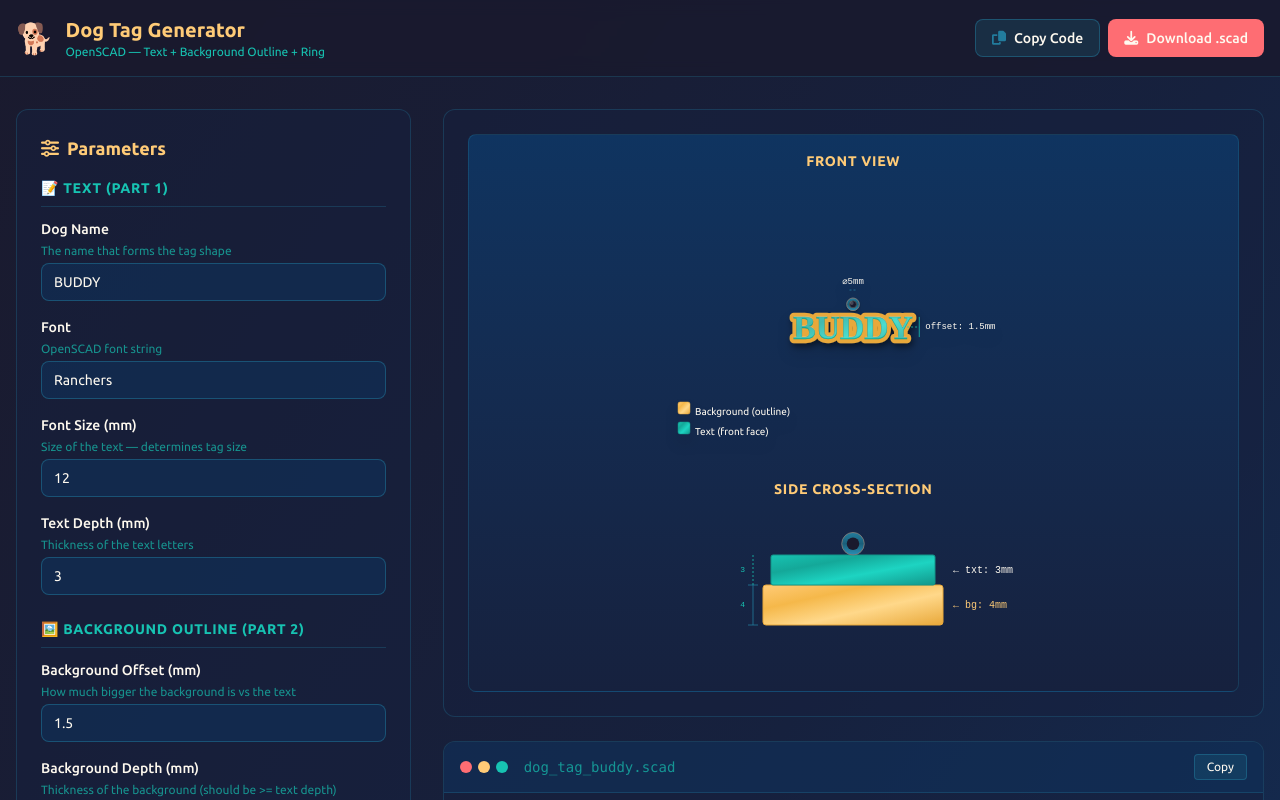
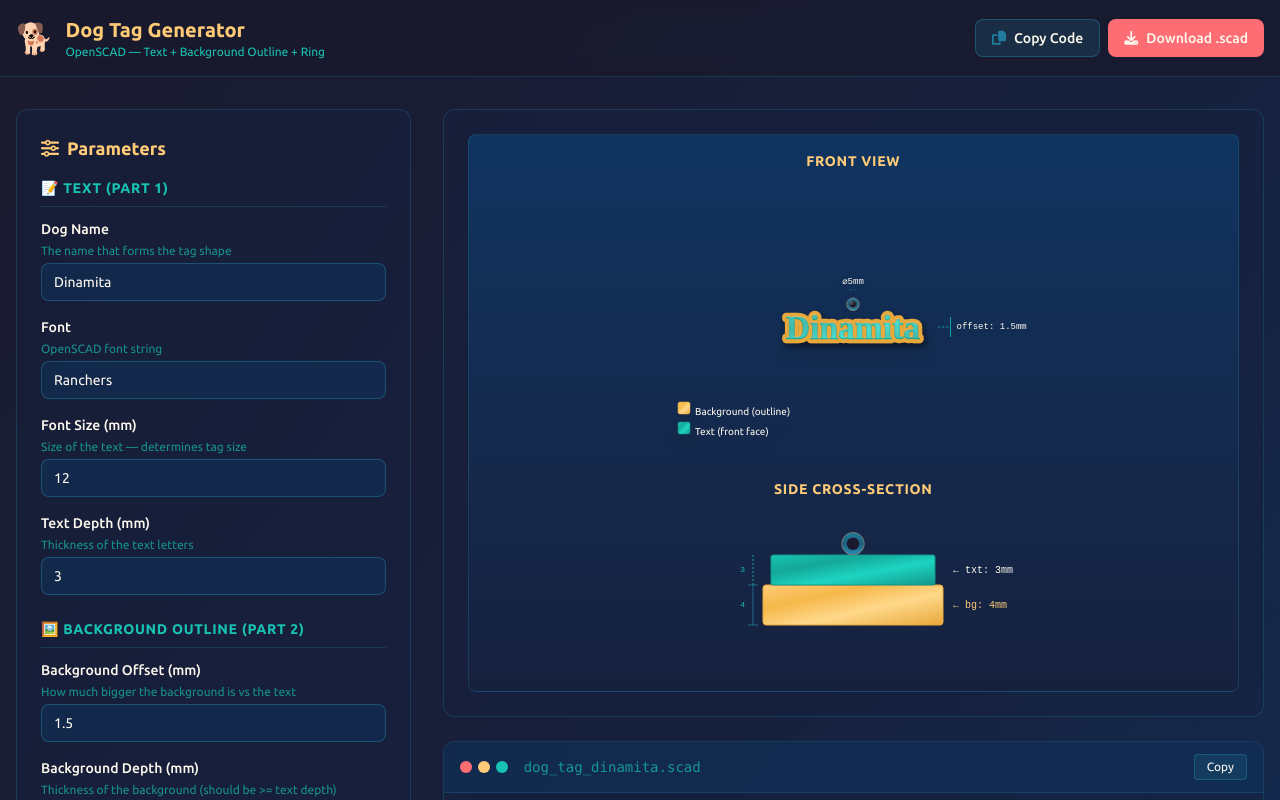
Before and after one commit to fcasco/elsuti, a React (Vite) app: page / in a window 1280 px wide. Shown: the top 800 px of the page. Built offline with nearby package versions, Linux system fonts and the light colour scheme; a web font is replaced by a local one.

Commit message:
task snapshot 87f998f0-b70d-4da5-bcca-54cb31655673

```diff
--- a/src/App.tsx
+++ b/src/App.tsx
@@ -1,7 +1,7 @@
 import { useState, useMemo } from "react";
 
 const DEFAULT_PARAMS = {
-  name: "BUDDY",
+  name: "Dinamita",
   frontColor: "Silver",
   backColor: "Gold",
   font: "Ranchers",
```
